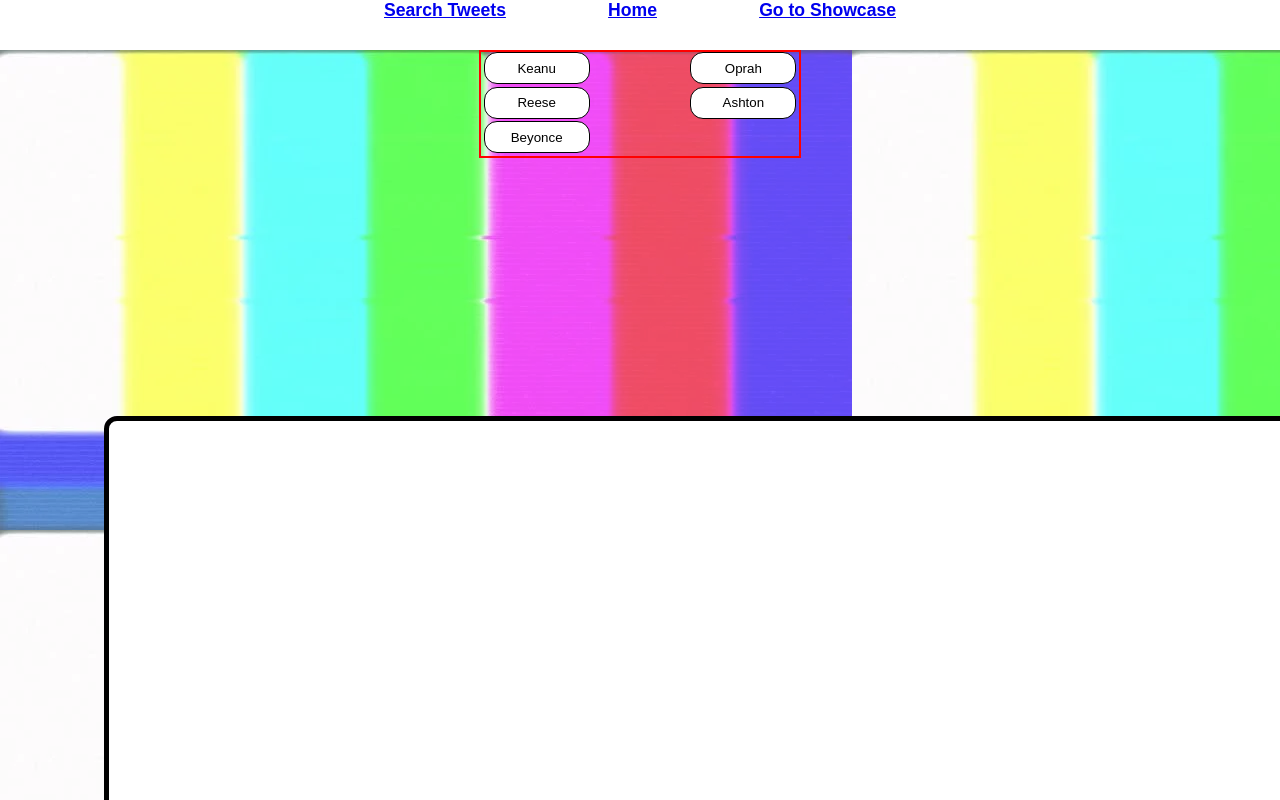
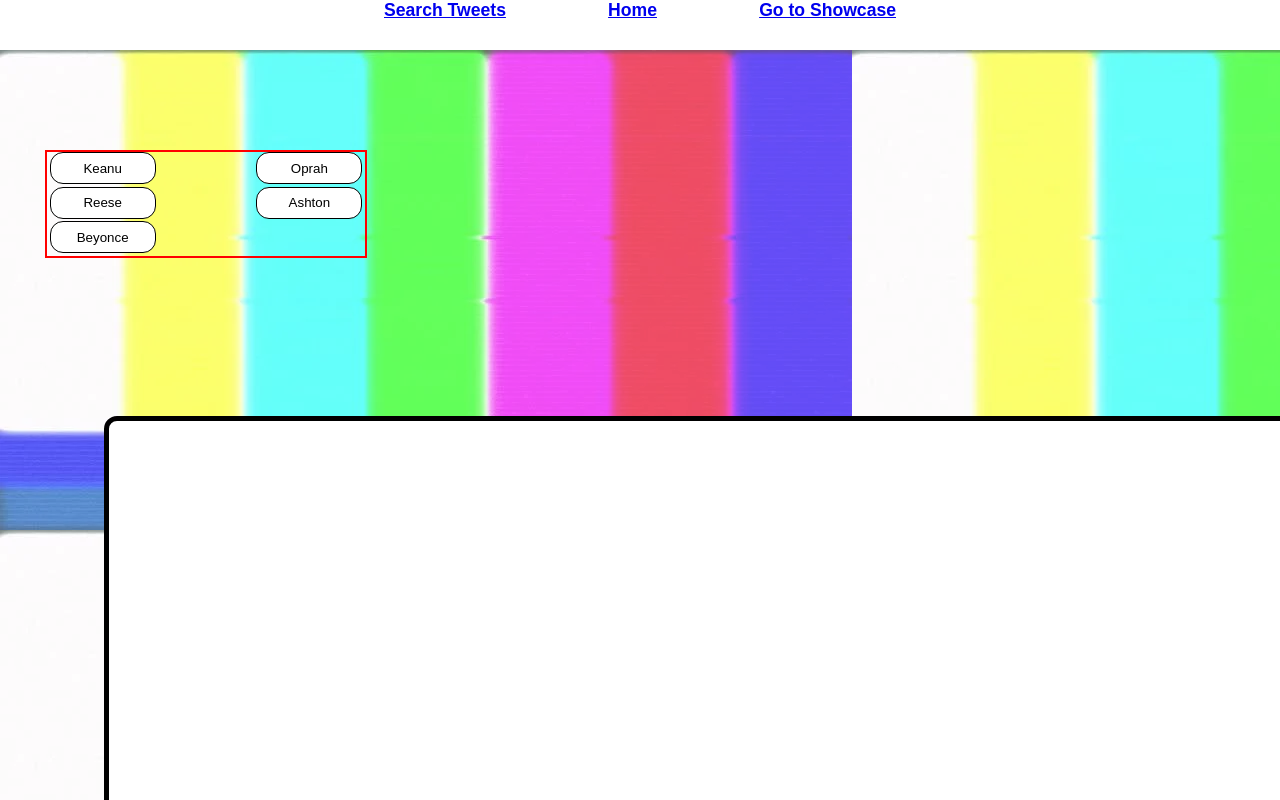
Before and after one commit to cvs181801/15-minutes, a React (Create React App) app: page /showcase in a window 1280 px wide. Shown: the top 800 px of the page. Built offline with nearby package versions, Linux system fonts and the light colour scheme.

Commit message:
save progress on styling

```diff
--- a/src/index.css
+++ b/src/index.css
@@ -138,6 +138,9 @@ body {
 }
 
 .showcaseBtnsContainer {
+  position: absolute;
+  left: 45px;
+  top: 100px;
   display: flex;
   flex-wrap: wrap;
   text-align: center;
@@ -192,6 +195,10 @@ body {
     border-radius: 13px;
   }
 
+  .showcaseBtnsContainer {
+    width: 778px;
+
+  }
 
 }
 
@@ -240,6 +247,8 @@ body {
     border: 5px solid #000000;
     border-radius: 13px;
   }
-
+  .showcaseBtnsContainer {
+    width: 1219px;
+  }
 
 }
```
